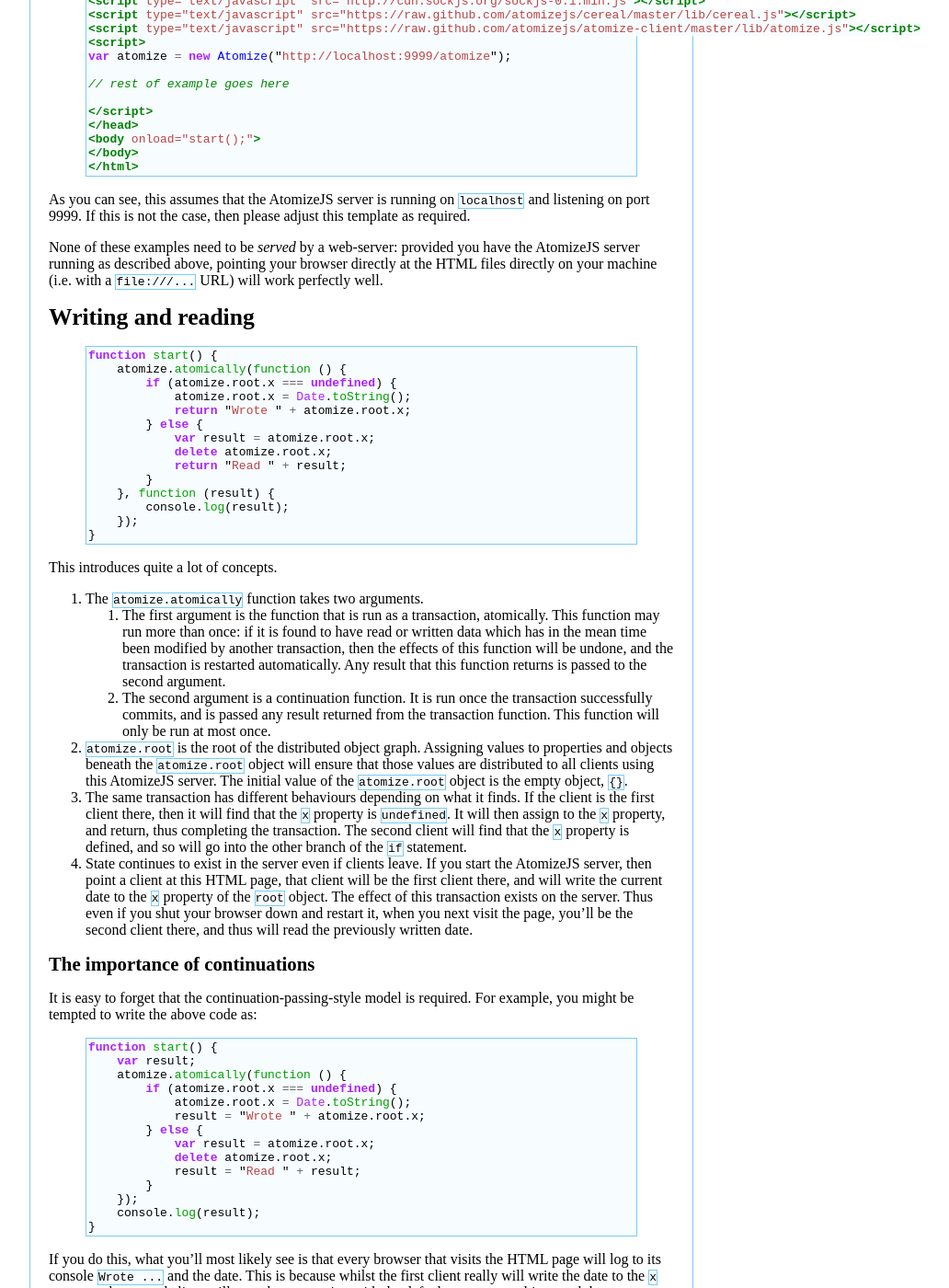
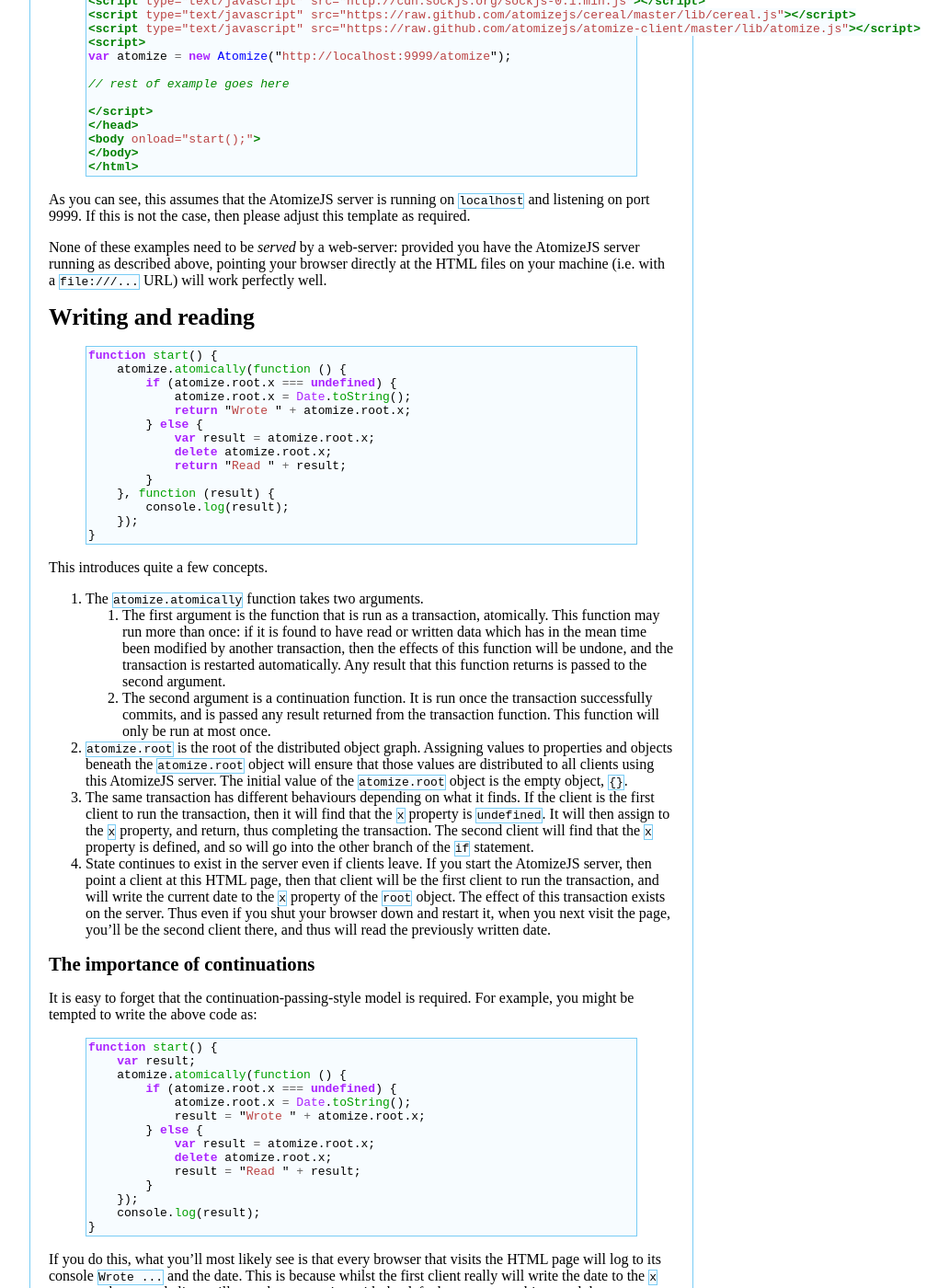
Before and after one commit to atomizejs/atomizejs.github.com, a Jekyll site: the page built from getting_started.markdown, in a window 1280 px wide and 1400 px high, scrolled down 775 px. Shown: the whole window at 92% size, without its empty margins (247-1279 px from the left). Built offline with Jekyll 4.4.1, drawn with Linux system fonts in a browser that asks for light colours; Markdown is read by kramdown in place of the engine named in the settings; some of the changed text lies outside the part shown.

Commit message:
english corrections / clarifications

```diff
--- a/getting_started.markdown
+++ b/getting_started.markdown
@@ -67,8 +67,8 @@
 
 None of these examples need to be *served* by a web-server: provided
 you have the AtomizeJS server running as described above, pointing
-your browser directly at the HTML files directly on your machine
-(i.e. with a `file:///...` URL) will work perfectly well.
+your browser directly at the HTML files on your machine (i.e. with a
+`file:///...` URL) will work perfectly well.
 
 # Writing and reading
 
@@ -89,7 +89,7 @@
 }
 {% endhighlight %}
 
-This introduces quite a lot of concepts.
+This introduces quite a few concepts.
 
 1. The `atomize.atomically` function takes two arguments.
     1. The first argument is the function that is run as a
@@ -109,19 +109,19 @@
   to all clients using this AtomizeJS server. The initial value of the
   `atomize.root` object is the empty object, `{}`.
 3. The same transaction has different behaviours depending on what it
-  finds. If the client is the first client there, then it will find
-  that the `x` property is `undefined`. It will then assign to the `x`
-  property, and return, thus completing the transaction. The second
-  client will find that the `x` property is defined, and so will go
-  into the other branch of the `if` statement.
+  finds. If the client is the first client to run the transaction,
+  then it will find that the `x` property is `undefined`. It will then
+  assign to the `x` property, and return, thus completing the
+  transaction. The second client will find that the `x` property is
+  defined, and so will go into the other branch of the `if` statement.
 4. State continues to exist in the server even if clients leave. If
   you start the AtomizeJS server, then point a client at this HTML
-  page, that client will be the first client there, and will write the
-  current date to the `x` property of the `root` object. The effect of
-  this transaction exists on the server. Thus even if you shut your
-  browser down and restart it, when you next visit the page, you'll be
-  the second client there, and thus will read the previously written
-  date.
+  page, then that client will be the first client to run the
+  transaction, and will write the current date to the `x` property of
+  the `root` object. The effect of this transaction exists on the
+  server. Thus even if you shut your browser down and restart it, when
+  you next visit the page, you'll be the second client there, and thus
+  will read the previously written date.
 
 ## The importance of continuations
 
--- a/install.markdown
+++ b/install.markdown
@@ -13,9 +13,9 @@
     * [cereal.js](https://github.com/atomizejs/cereal/blob/master/lib/cereal.js)
     * [atomize.js](https://github.com/atomizejs/atomize-client/blob/master/lib/atomize.js)
 
-* Server. Currently, the only AtomizeJS server is written in
-  JavaScript for NodeJS. You should be able to install it with nothing
-  more than `npm install atomize-server`.
+* Server. Currently, the AtomizeJS server is written in JavaScript for
+  NodeJS. You should be able to install it with nothing more than `npm
+  install atomize-server`.
 
 
 # Repositories
```
Also changed, not shown: other parts of getting_started.markdown (+9 -8 lines), index.markdown (+6 -6 lines).
